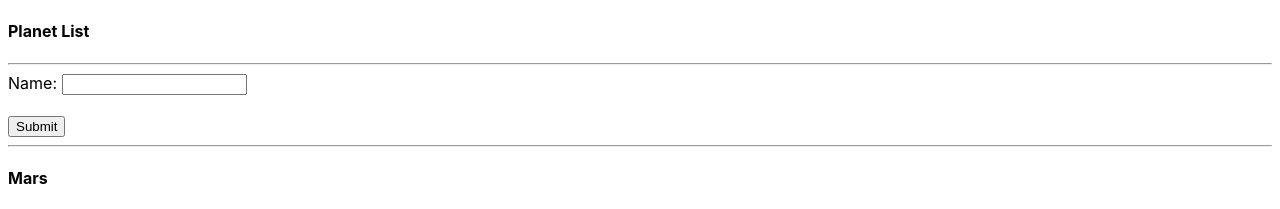
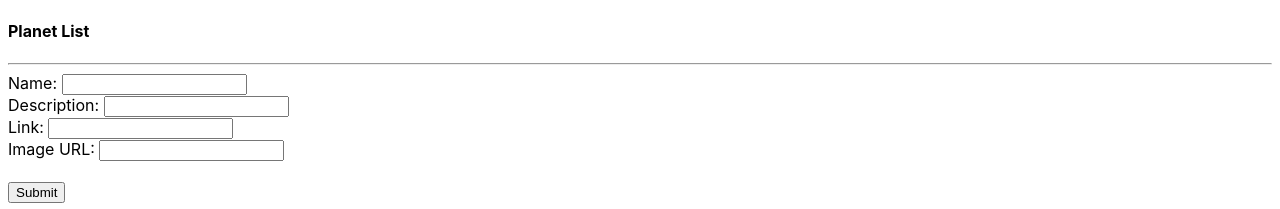
Before and after one commit to diegorofe/Exercicios-React-Js, a React (Create React App) app in the folder lorem-Ipsum/lorem_ipsum/: page / in a window 1280 px wide. Shown: the top 209 px of the page. Built offline with nearby package versions, Linux system fonts and the light colour scheme.

Commit message:
exercise form with multiple inputs

```diff
--- a/lorem-Ipsum/lorem_ipsum/src/components/planets/form/index.js
+++ b/lorem-Ipsum/lorem_ipsum/src/components/planets/form/index.js
@@ -1,14 +1,26 @@
 import React, {Fragment, useState, useEffect} from "react";
 
 
+const initialState = {
+    name: '',
+    description: '',
+    link: '',
+    img_url: ''
+}
+
+
 const Form = (props) => {
-    const [name, setName] = useState('');
-    const handleChange = (event) => setName(event.target.value);
+    const [fields, setFields] = useState(initialState);
+
+    const handleFieldsChange = (event) => setFields({
+        ...fields,
+        [event.currentTarget.name]: event.currentTarget.value
+    });
     const handleSubmit = event => {
-        props.addPlanet({name: name})
-
+        props.addPlanet(fields)
         //evita o recarregamento defaut
         event.preventDefault();
+        setFields(initialState)
 
     }
 
@@ -17,7 +29,19 @@ const Form = (props) => {
         <form onSubmit={handleSubmit}>
             <div>
                 <label htmlfor="name">Name: </label>
-                <input id="name" type="text" value={name} onChange={handleChange}/>
+                <input id="name" type="text" name="name" value={fields.name} onChange={handleFieldsChange}/>
+            </div>
+            <div>
+                <label htmlfor="description">Description: </label>
+                <input id="description" type="text" name="description" value={fields.description} onChange={handleFieldsChange}/>
+            </div>
+            <div>
+                <label htmlfor="link">Link: </label>
+                <input id="link" type="text" name="link" value={fields.link} onChange={handleFieldsChange}/>
+            </div>
+            <div>
+                <label htmlfor="img_url">Image URL: </label>
+                <input id="img_url" type="text" name="img_url" value={fields.img_url} onChange={handleFieldsChange}/>
             </div>
             <br/>
             <input type="submit"/>
```
